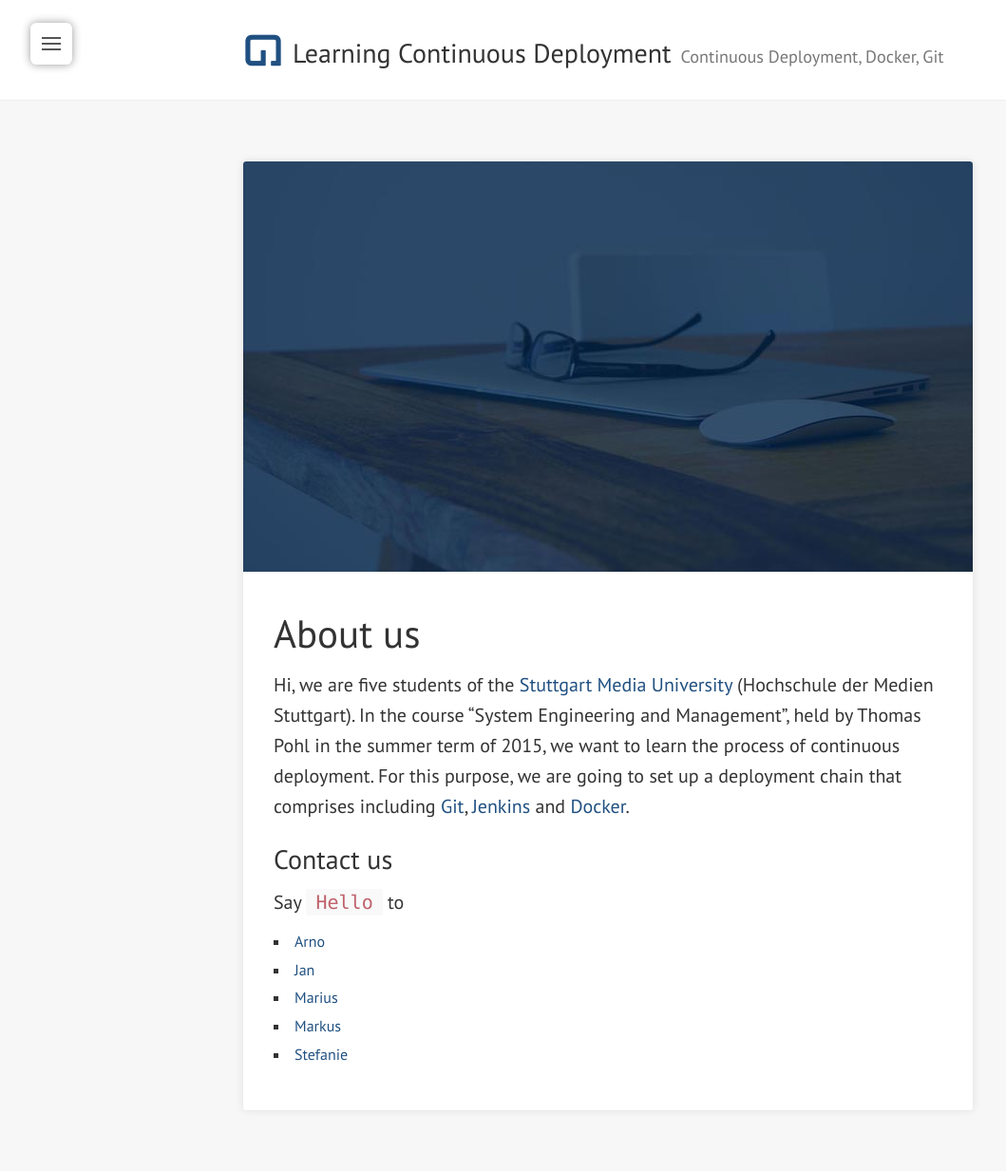
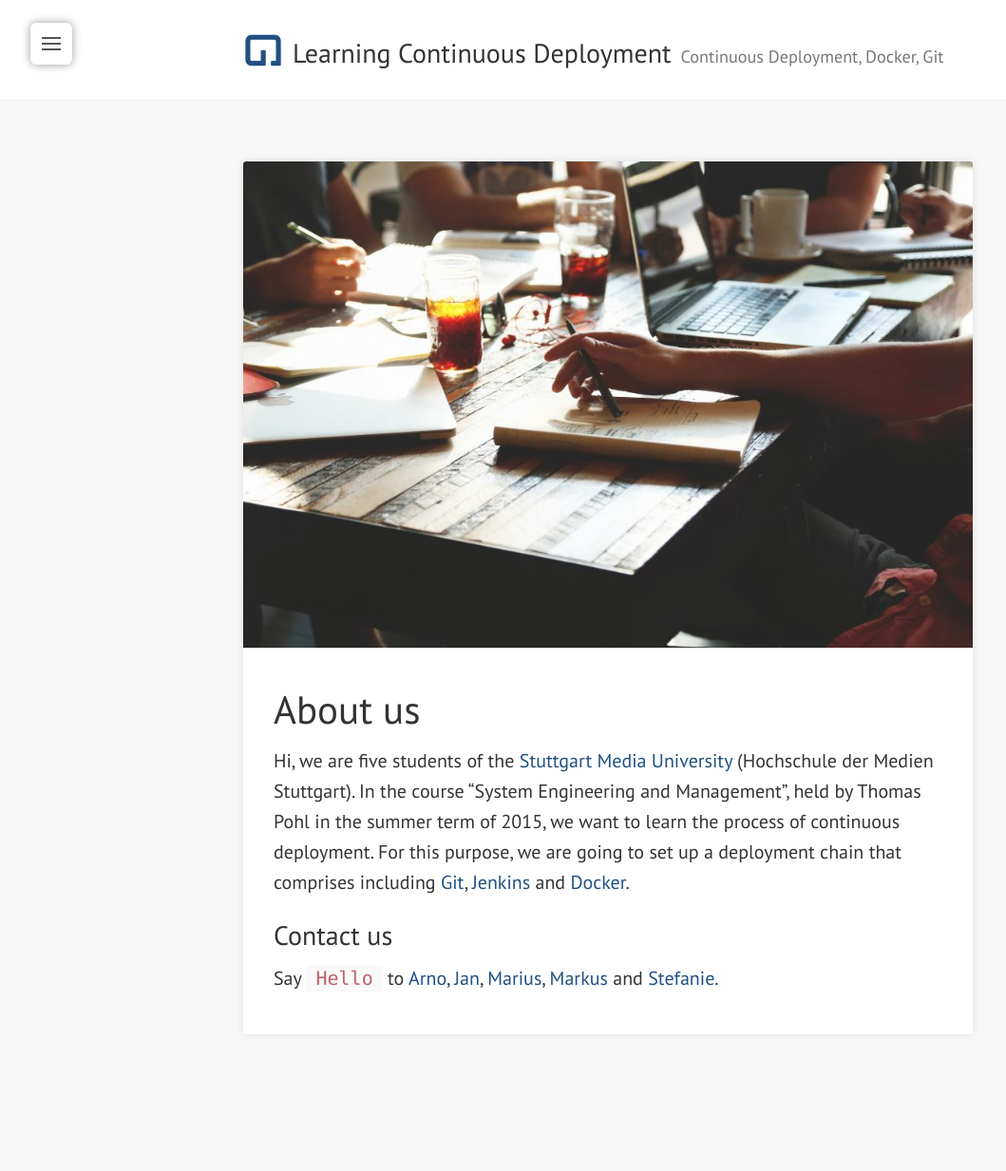
Before and after one commit to learning-continuous-deployment/learning-continuous-deployment.github.io, a Jekyll site: the page built from about.md, in a window 1280 px wide. Shown: the whole page at 95% size, without its empty margins (0-1059 px from the left). Built offline with Jekyll 4.4.1, drawn with Linux system fonts in a browser that asks for light colours; nearby versions of some CDN libraries; after the commit the page ends 1153 px from its top, so only the background shows below that.

Commit message:
about page and new header image

```diff
--- a/about.md
+++ b/about.md
@@ -2,7 +2,7 @@
 layout: page
 title: About us
 permalink: /about/
-banner_image: sample-banner-image-2.jpg
+banner_image: about.jpg
 banner_image_alt: About us
 ---
 
@@ -13,14 +13,8 @@ For this purpose, we are going to set up a deployment chain that comprises inclu
 
 ### Contact us
 
-Say `Hello` to
-<ul>
-	<li><a href="mailto:ap077@hdm-stuttgart.de">Arno</a></li>
-	<li><a href="mailto:jg090@hdm-stuttgart.de">Jan</a></li>
-	<li><a href="mailto:mo033@hdm-stuttgart.de">Marius</a></li>
-	<li><a href="mailto:mn033@hdm-stuttgart.de">Markus</a></li>
-	<li><a href="mailto:sh228@hdm-stuttgart.de">Stefanie</a></li>
-</ul>
+Say `Hello` to <a href="mailto:ap077@hdm-stuttgart.de">Arno</a>, <a href="mailto:jg090@hdm-stuttgart.de">Jan</a>, <a href="mailto:mo033@hdm-stuttgart.de">Marius</a>,
+<a href="mailto:mn033@hdm-stuttgart.de">Markus</a> and <a href="mailto:sh228@hdm-stuttgart.de">Stefanie</a>.
 
 [hdm]: https://www.hdm-stuttgart.de
 [git]: http://git-scm.com
```
Also changed, not shown: assets/images/about.jpg (added), assets/images/avatar.jpg (deleted), assets/images/logo.svg (deleted).
